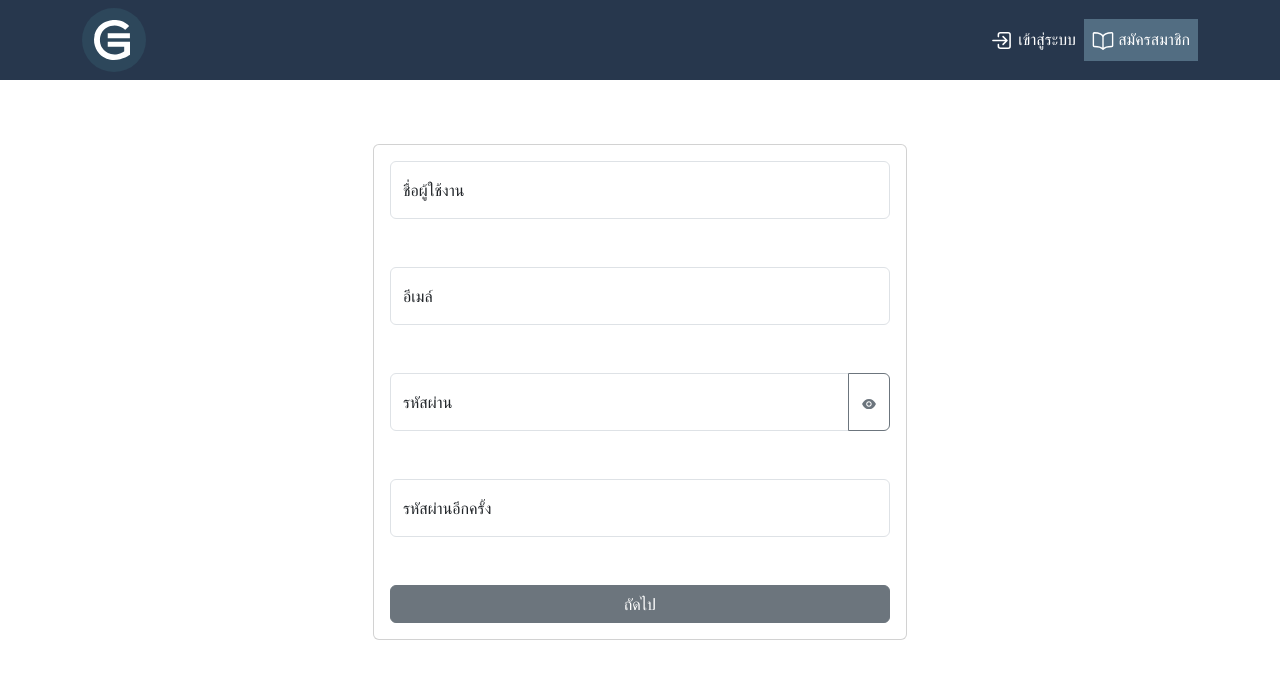
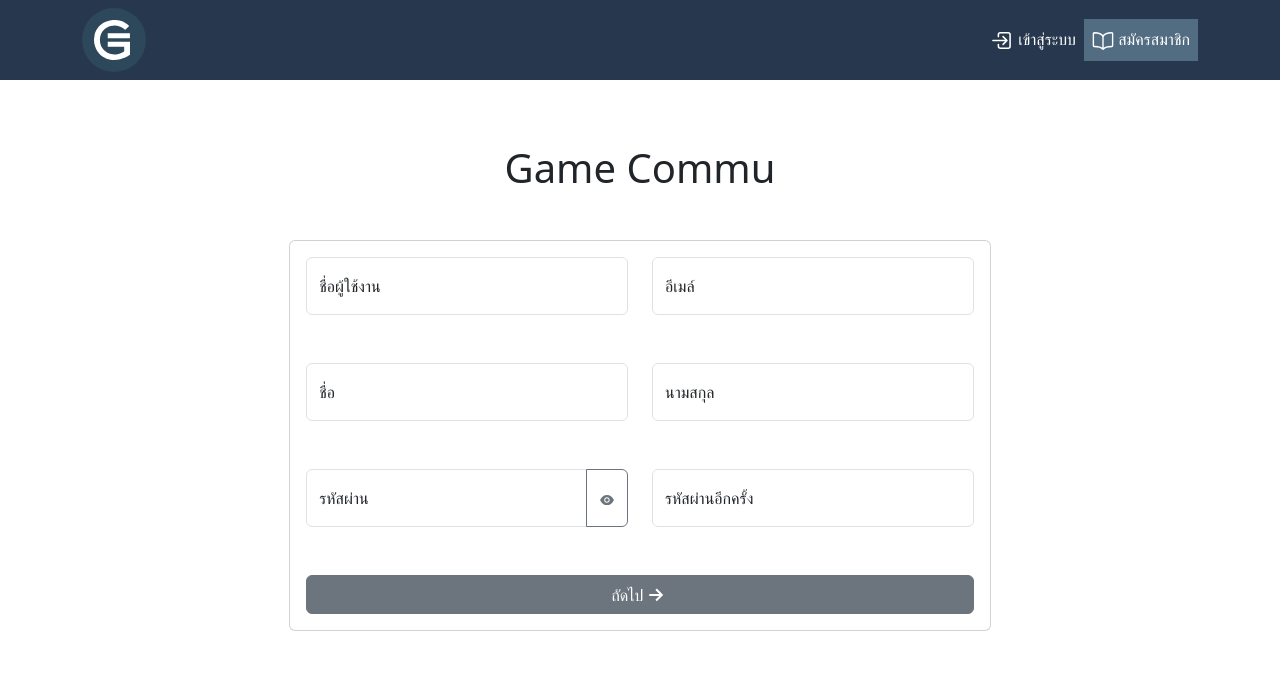
Before and after one commit to sophonwit379/Games-Commu, a React (Vite) app in the folder GameCommu-Client/: page /register in a window 1280 px wide. Shown: the top 678 px of the page. Built offline with nearby package versions, Linux system fonts and the light colour scheme.

Commit message:
add name and surname field

```diff
--- a/GameCommu-Client/src/pages/RegisterPage/RegisterPage.css
+++ b/GameCommu-Client/src/pages/RegisterPage/RegisterPage.css
@@ -1,15 +1,19 @@
 #contain .contain-row {
     margin-top: 4rem;
     margin-bottom: 3rem;
-    width: 50%;
+    width: 65%;
  }
 
  #bt{
     box-shadow: none;
  }
 
+#next-icon path {
+   stroke: #fff;
+}
+
 @media screen and (max-width: 992px) {
     #contain .contain-row {
-       width: 100%;
+       width: 75%;
     }
 }
--- a/GameCommu-Client/src/pages/RegisterPage/RegisterPage.jsx
+++ b/GameCommu-Client/src/pages/RegisterPage/RegisterPage.jsx
@@ -3,6 +3,7 @@ import * as yup from 'yup';
 import { useNavigate } from 'react-router-dom';
 import { AiFillEye,AiFillEyeInvisible } from "react-icons/ai";
 import useTogglePassword from '../../hooks/use-toggle-password';
+import { GrFormNextLink } from "react-icons/gr";
 import {
   FloatingLabel,
   Form,
@@ -37,6 +38,8 @@ function RegisterPage() {
     confirmPassword: yup.string()
     .oneOf([yup.ref('password'), null], 'รหัสผ่านไม่ตรงกัน')
     .required('กรุณากรอกรหัสผ่านอีกครั้ง'),
+    name: yup.string() .required('กรุณากรอกชื่อ'),
+    surname: yup.string() .required('กรุณากรอกนามสกุล'),
   });
 
   const initialValues = {
@@ -44,6 +47,8 @@ function RegisterPage() {
       email:'',
       password: '',
       confirmPassword:'',
+      name:'',
+      surname:''
   };
 
   const onSubmit = (values) => {
@@ -60,11 +65,15 @@ function RegisterPage() {
           <Container id="contain" className='d-flex justify-content-center'>
             <Row className='align-self-center contain-row'>
               <Col className="d-flex flex-column align-items-center">
+              <h1 className="mb-5">
+                Game Commu
+              </h1>
                 <Card className='w-100'>
                   <Card.Body>
                     <Form noValidate onSubmit={handleSubmit} >
-                      <FloatingLabel controlId="username" label="ชื่อผู้ใช้งาน" className="mb-5"
-                      >
+                      <Row>
+                        <Col lg>
+                          <FloatingLabel controlId="username" label="ชื่อผู้ใช้งาน" className="mb-5">
                             <Form.Control
                               placeholder="username007"
                               name="username"
@@ -76,6 +85,8 @@ function RegisterPage() {
                               {errors.username}
                             </Form.Control.Feedback>
                           </FloatingLabel>
+                        </Col>
+                        <Col>
                           <FloatingLabel controlId="email" label="อีเมล์" className="mb-5">
                               <Form.Control
                                 type="email"
@@ -89,6 +100,40 @@ function RegisterPage() {
                               {errors.email}
                             </Form.Control.Feedback>
                           </FloatingLabel>
+                        </Col>
+                      </Row>
+                      <Row>
+                        <Col lg>
+                          <FloatingLabel controlId="name" label="ชื่อ" className="mb-5">
+                            <Form.Control
+                              placeholder="name"
+                              name="name"
+                              value={values.name}
+                              onChange={handleChange}
+                              isInvalid={!!errors.name}
+                            />
+                            <Form.Control.Feedback type="invalid" className='position-absolute'>
+                              {errors.name}
+                            </Form.Control.Feedback>
+                          </FloatingLabel>
+                        </Col>
+                        <Col>
+                          <FloatingLabel controlId="surname" label="นามสกุล" className="mb-5">
+                            <Form.Control
+                              placeholder="surname"
+                              name="surname"
+                              value={values.surname}
+                              onChange={handleChange}
+                              isInvalid={!!errors.surname}
+                            />
+                            <Form.Control.Feedback type="invalid" className='position-absolute'>
+                              {errors.surname}
+                            </Form.Control.Feedback>
+                          </FloatingLabel>
+                        </Col>
+                      </Row>
+                      <Row>
+                        <Col lg>
                           <InputGroup className="mb-5">
                             <FloatingLabel controlId="floatingPassword" label="รหัสผ่าน">
                               <Form.Control
@@ -102,7 +147,6 @@ function RegisterPage() {
                             <Form.Control.Feedback type="invalid" className="position-absolute">
                               {errors.password}
                             </Form.Control.Feedback>
-
                             </FloatingLabel>
                             <Button
                               id='bt'
@@ -112,6 +156,8 @@ function RegisterPage() {
                               {showPwd ? <AiFillEyeInvisible/> : <AiFillEye/>}
                             </Button>
                           </InputGroup>
+                        </Col>
+                        <Col>
                           <InputGroup className="mb-4">
                             <FloatingLabel controlId="confirmPassword" label="รหัสผ่านอีกครั้ง">
                                 <Form.Control
@@ -128,12 +174,15 @@ function RegisterPage() {
 
                             </FloatingLabel>
                           </InputGroup>
+                        </Col>
+                      </Row>
                       <Button
-                        className="mt-4 w-100"
+                        className="w-100 d-flex flex-row justify-content-center align-items-center"
                         variant="secondary"
                         type="submit"
                         >
                           ถัดไป
+                          <GrFormNextLink size={25} id='next-icon' />
                       </Button>
                     </Form>
                   </Card.Body>
```
Lines whose indentation alone changed are shown as unchanged.
